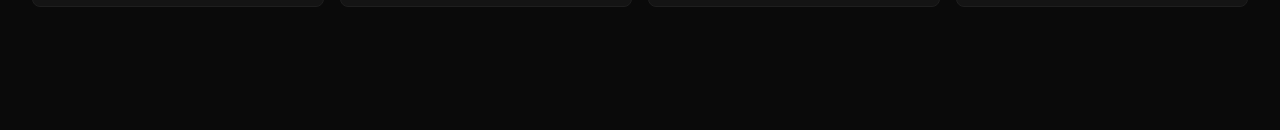
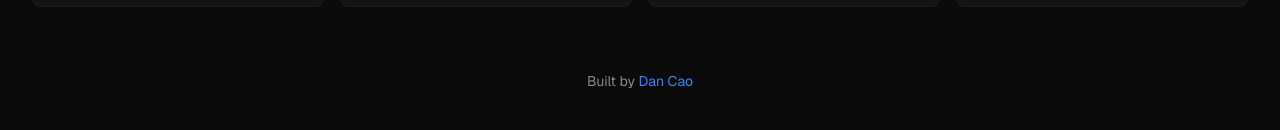
Before and after one commit to redfieldcd/aisafetyfacts, a Next.js app: page / in a window 1280 px wide. Shown: the part 670-800 px from the top of the page. Built offline with nearby package versions, Linux system fonts and the light colour scheme.

Commit message:
Add personal website link to footer

```diff
--- a/src/app/page.tsx
+++ b/src/app/page.tsx
@@ -81,6 +81,21 @@
           );
         })}
       </div>
+
+      {/* Footer */}
+      <div className="mt-16 mb-8 text-center text-sm text-muted">
+        <p>
+          Built by{" "}
+          <a
+            href="https://redfieldcd.github.io/dancao/about.html"
+            target="_blank"
+            rel="noopener noreferrer"
+            className="text-accent hover:underline"
+          >
+            Dan Cao
+          </a>
+        </p>
+      </div>
     </div>
   );
 }
```
